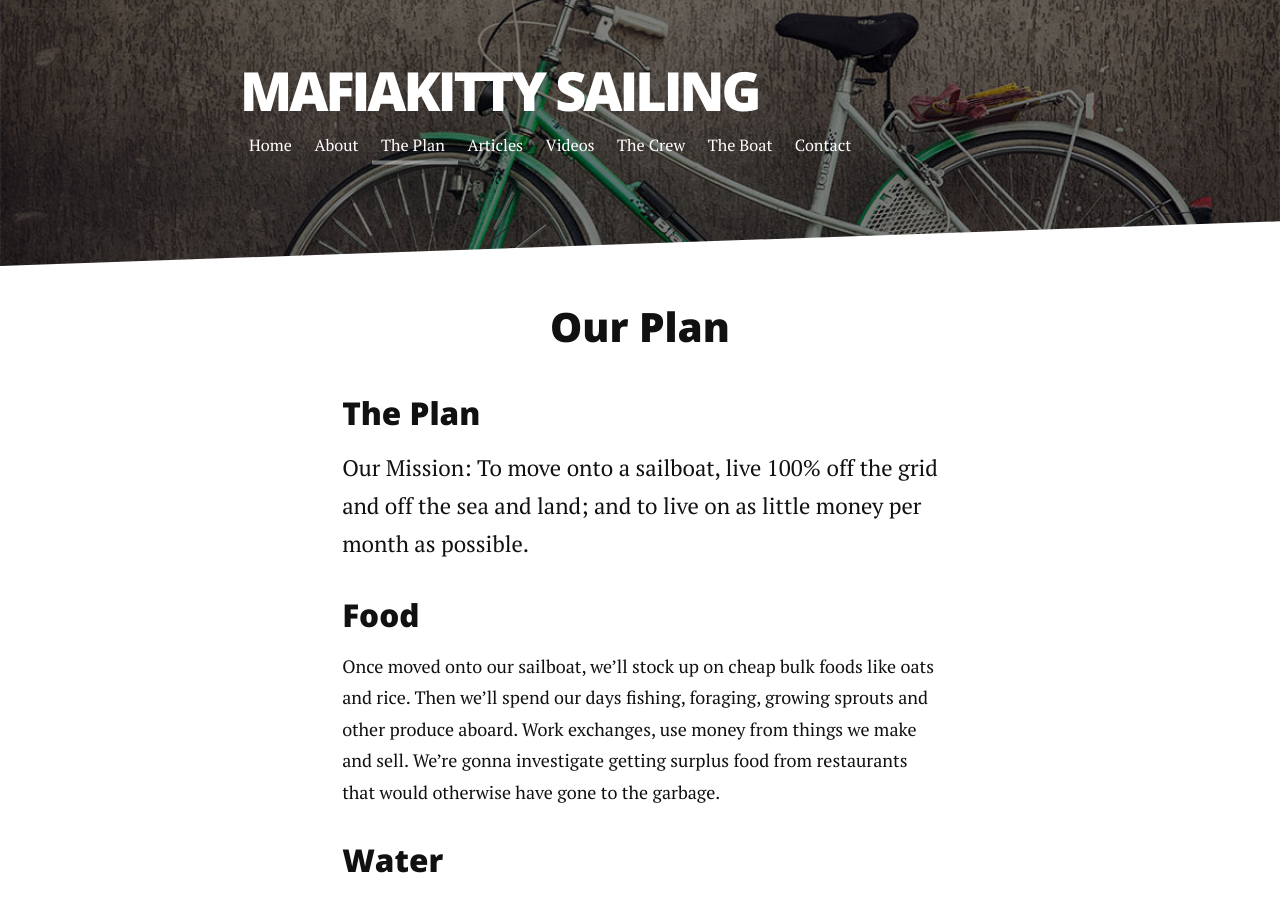
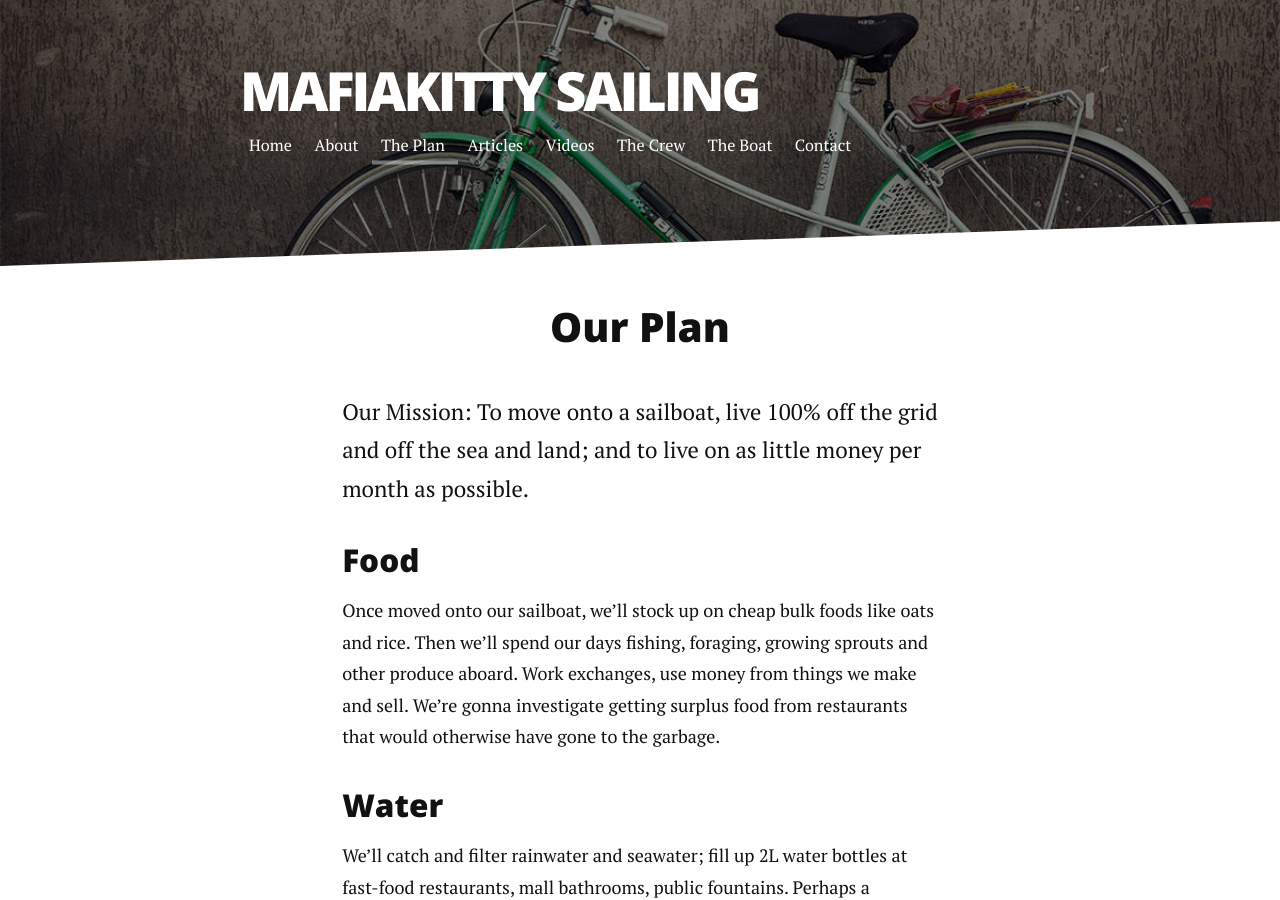
Before and after one commit to MichealKennedy/channel-old, a Jekyll site: the page built from plan/index.html, in a window 1280 px wide and 900 px high. Built offline with Jekyll 4.4.1, drawn with Linux system fonts in a browser that asks for light colours; nearby versions of some CDN libraries.

Commit message:
Working on the pages.

```diff
--- a/plan/index.html
+++ b/plan/index.html
@@ -6,7 +6,6 @@ title: Our plan
 <div class="post">
 	<h2 class="pageTitle">Our Plan</h2>
 
-<h3>The Plan</h3>
 	<p class="intro">Our Mission: To move onto a sailboat, live 100% off the grid and off the sea and land; and to live on as little money per month as possible.</p></p>
 
 <h3>Food</h3>
```
